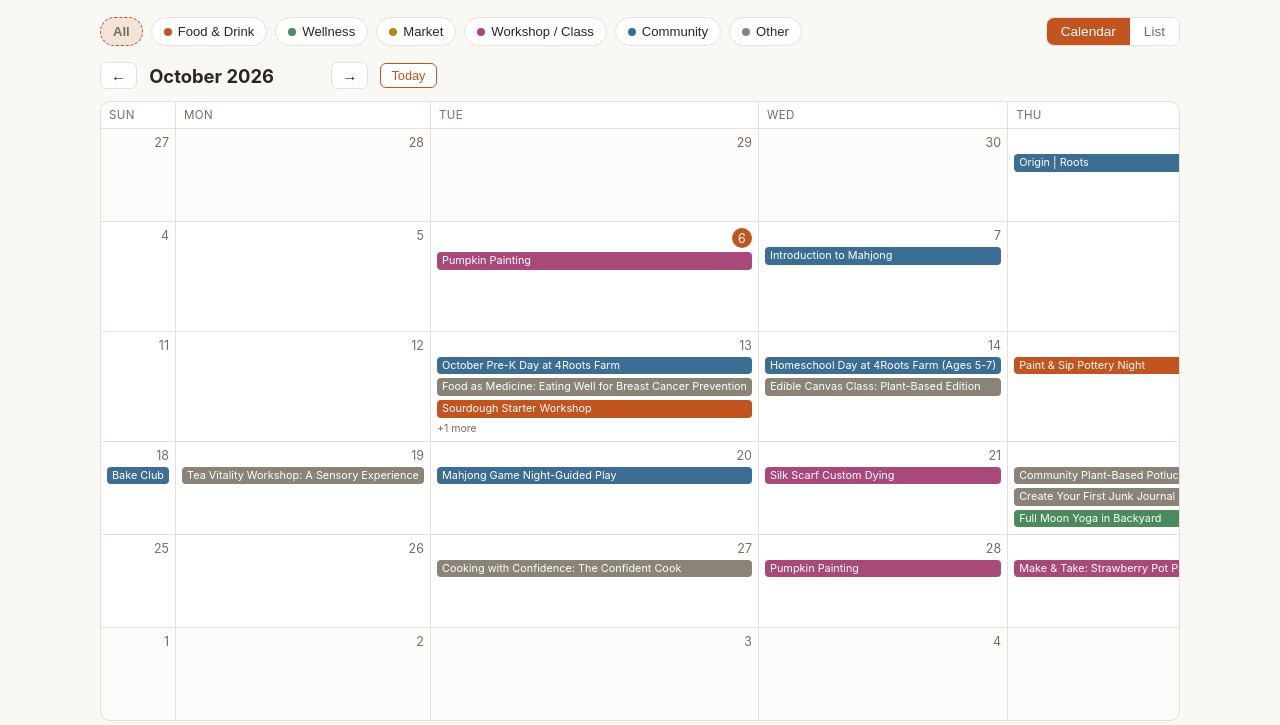
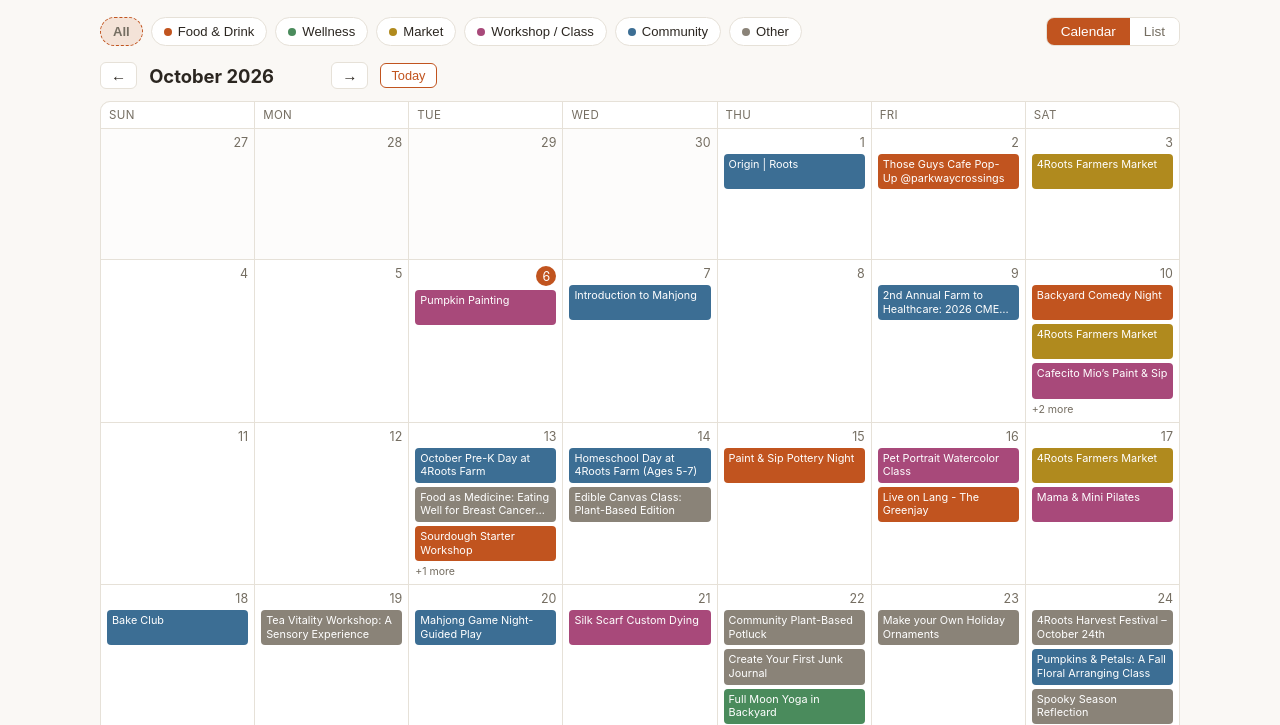
Before and after one commit to green21amanda/Orlando-Events, a plain HTML site: page site/index.html in a window 1280 px wide. Shown: the part 75-800 px from the top of the page. Drawn offline with Linux system fonts and the light colour scheme.

Commit message:
Fit full week in calendar view and double event height
Grid columns used 1fr, which can't shrink below nowrap title width, so
the week overflowed the window. Use minmax(0, 1fr) and let titles wrap to
two lines in taller pills.

Co-Authored-By: Claude Sonnet 5.5 <noreply@anthropic.com>

```diff
--- a/site/style.css
+++ b/site/style.css
@@ -165,7 +165,7 @@ header.page-header .subtitle {
 
 .calendar-grid {
   display: grid;
-  grid-template-columns: repeat(7, 1fr);
+  grid-template-columns: repeat(7, minmax(0, 1fr));
   gap: 1px;
   background: var(--border);
   border: 1px solid var(--border);
@@ -184,7 +184,8 @@ header.page-header .subtitle {
 
 .day-cell {
   background: var(--surface);
-  min-height: 92px;
+  min-height: 130px;
+  min-width: 0;
   padding: 6px;
   display: flex;
   flex-direction: column;
@@ -218,13 +219,17 @@ header.page-header .subtitle {
 .event-pill {
   font-size: 0.68rem;
   line-height: 1.25;
-  padding: 2px 5px;
+  padding: 0 5px;
+  border-block: 4px solid transparent;
   border-radius: 4px;
   background: var(--pill-bg, var(--accent-soft));
   color: var(--pill-fg, var(--text));
   overflow: hidden;
-  text-overflow: ellipsis;
-  white-space: nowrap;
+  display: -webkit-box;
+  -webkit-box-orient: vertical;
+  -webkit-line-clamp: 2;
+  min-height: calc(2 * 1.25em + 8px);
+  overflow-wrap: anywhere;
 }
 
 .day-cell .more-label {
```
